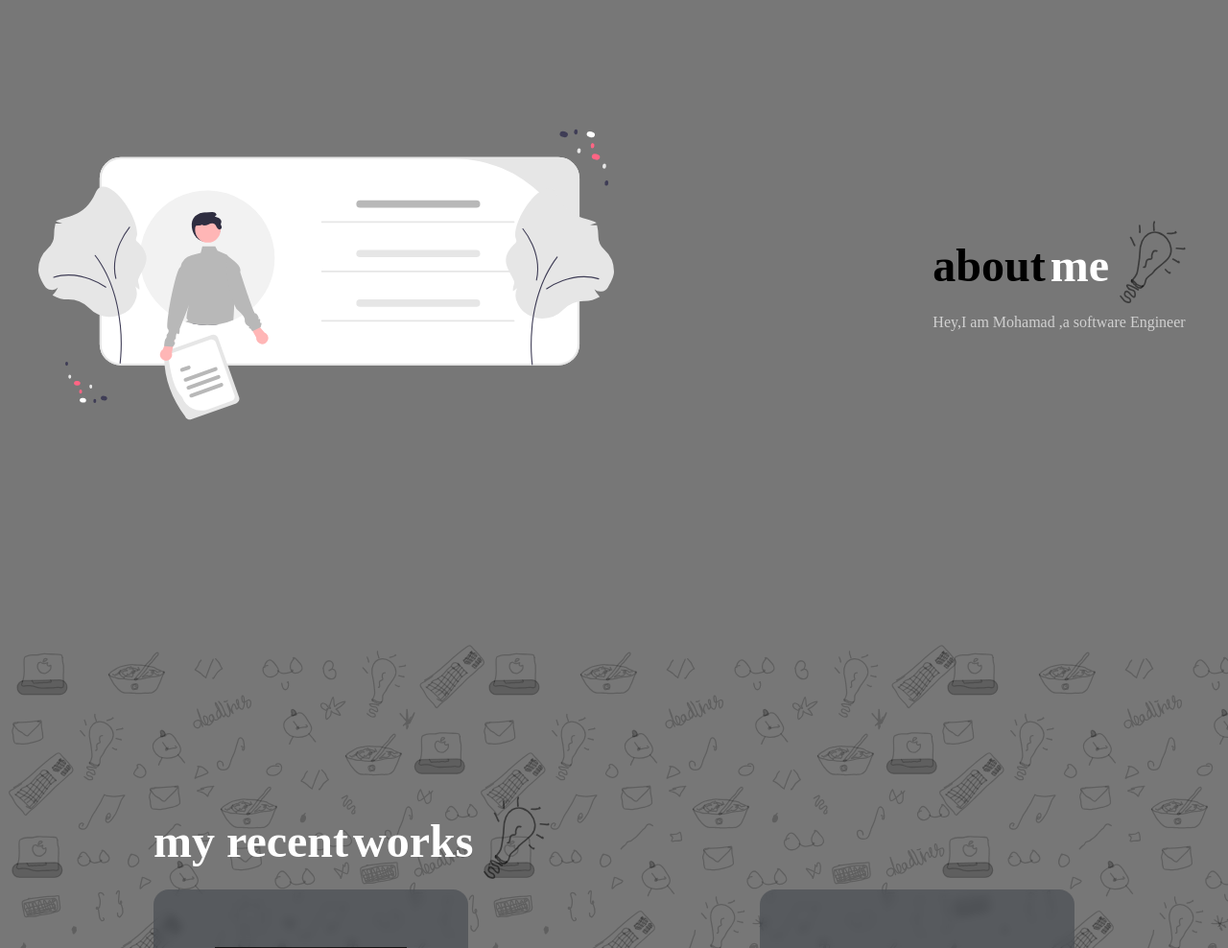
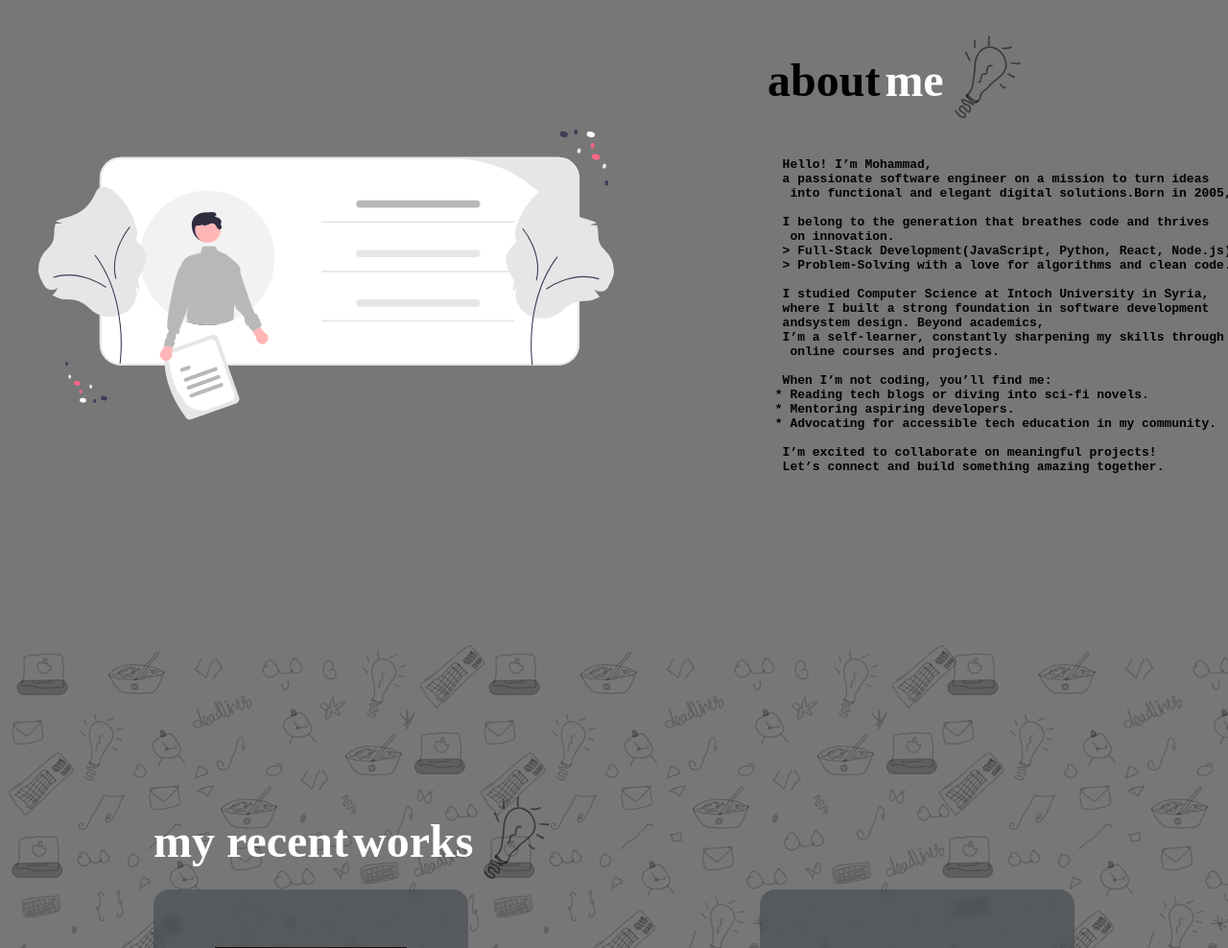
Before and after one commit to MohamadShalabi/m_sh, a plain HTML site: page index.html in a window 1280 px wide. Shown: the part 900-1888 px from the top of the page at 96% size. Drawn offline with Linux system fonts and the light colour scheme.

Commit message:
Add files via upload

```diff
--- a/index.html
+++ b/index.html
@@ -4,16 +4,16 @@
     <meta charset="UTF-8">
     <meta name="viewport" content="width=device-width, initial-scale=1.0">
     <link rel="stylesheet" href="styles.css"/>
-    <title>Document</title>
+    <title>Mohamad shalabi</title>
 </head>
 <body>
    <header>
         <img src="asetes\svg\logo.svg" alt="logo"/>
         <nav class="navigation">
              <ul>
-                  <li><a href ="#aboutMe">About Me</a></li>
-                  <li><a href ="#myWorks">My Works</a></li>
-                  <li><a href ="#countactMe">Countact</a></li>
+                  <li><a href ="#aboutMe"> <h3>About Me</h3></a></li>
+                  <li><a href ="#myWorks"><h3>My Works</h3></a></li>
+                  <li><a href ="#countactMe"><h3>Countact</h3></a></li>
             </ul>
         </nav>
    </header>
@@ -25,7 +25,7 @@
                <h1 class="name">  I am mohamad shalabi </h1>
                <h1 class="title"> Software Engineer</h1>
                <div class="heroBtns">
-                    <a class="hireme"href="CountactMe">Hire me</a>
+                    <a class="hireme"href="#countactMe">Hire me</a>
                     <a class="CV"href="asetes/ Mohamad shalabi CV.pdf" download>Download CV
                          <img src="asetes/svg/download.svg" alt="download button" />
                     </a>
@@ -43,9 +43,33 @@
                <h1 class="aboutTitle">me</h1>
                <img src="asetes/svg/lightbulb.svg" alt="lightbulb" class="light"\>
           </div>
-          <p class="aboutMePar">
-               Hey,I am Mohamad ,a software Engineer
-          </p>
+          <pre class="aboutMePar_1">
+              <h4>
+  Hello! I’m Mohammad,
+  a passionate software engineer on a mission to turn ideas
+   into functional and elegant digital solutions.Born in 2005,
+
+  I belong to the generation that breathes code and thrives
+   on innovation.
+  > Full-Stack Development(JavaScript, Python, React, Node.js).
+  > Problem-Solving with a love for algorithms and clean code.
+
+  I studied Computer Science at Intoch University in Syria,
+  where I built a strong foundation in software development
+  andsystem design. Beyond academics,
+  I’m a self-learner, constantly sharpening my skills through
+   online courses and projects.
+
+  When I’m not coding, you’ll find me:
+ * Reading tech blogs or diving into sci-fi novels.
+ * Mentoring aspiring developers.
+ * Advocating for accessible tech education in my community.
+
+  I’m excited to collaborate on meaningful projects!
+  Let’s connect and build something amazing together.
+               </h4>
+          </pre>
+
      </div>
    </section>
    <section class="works" id="myWorks">
@@ -74,7 +98,7 @@
           </ul>
      </div>
    </section>
-   <section class="contactContaener" id="CountactMe">
+   <section class="contactContaener" id="countactMe">
      <div class="contactTitle">
           <h1 class="aboutName"> contact</h1>
           <h1 class="aboutTitle"> Me</h1>
```
